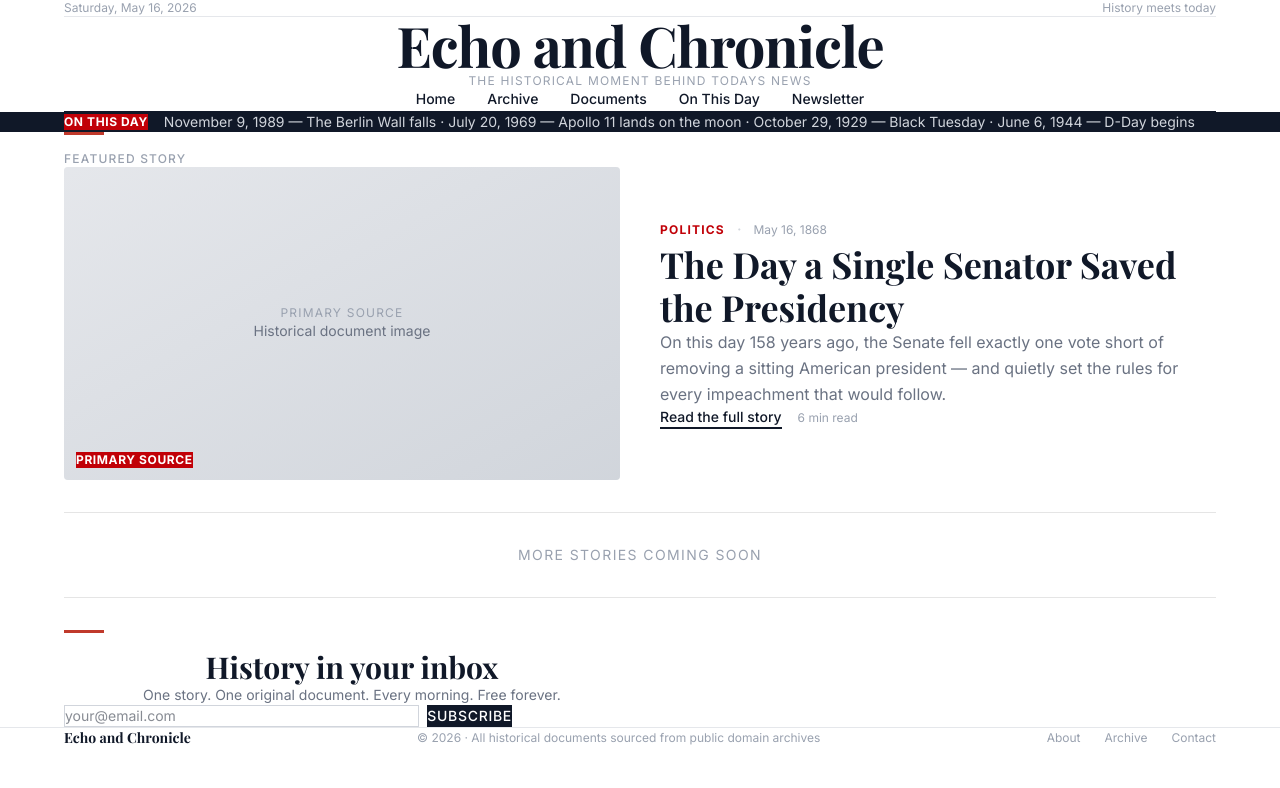
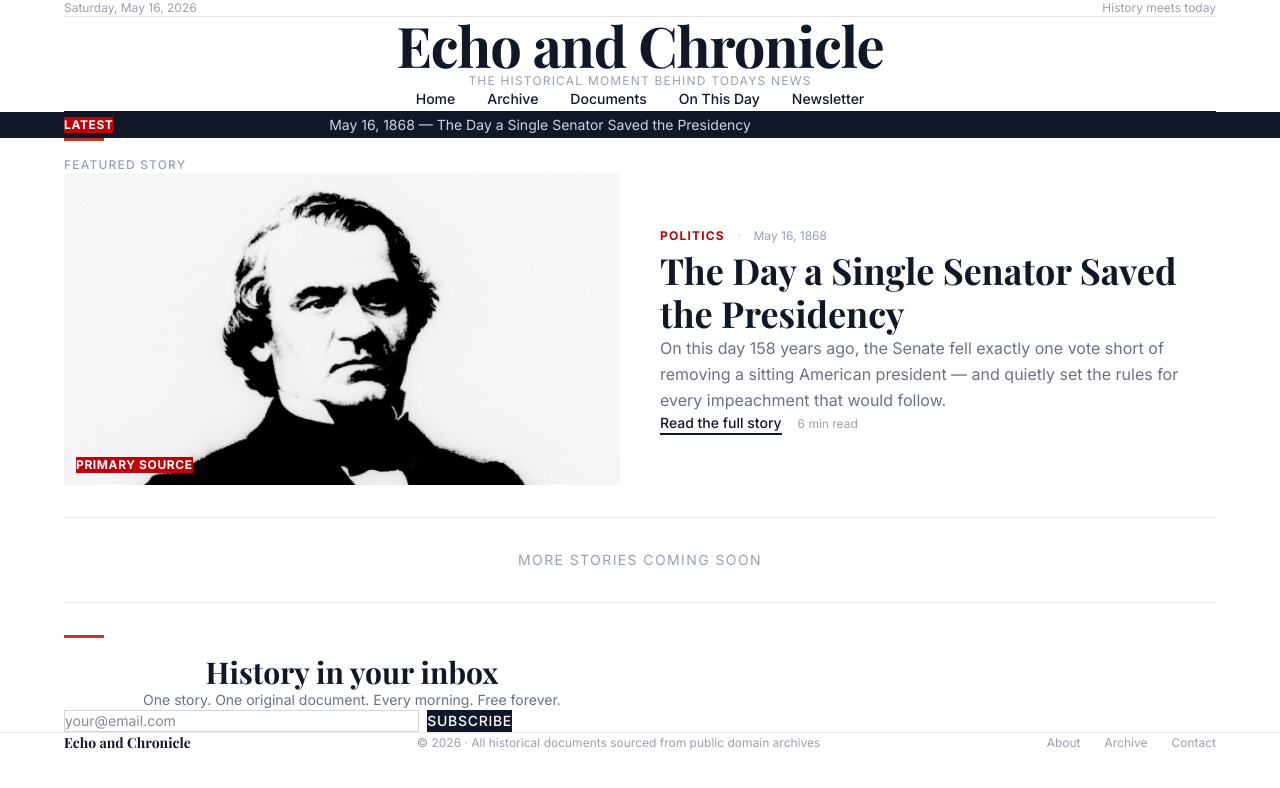
Before and after one commit to bradley77/history-today, a Next.js app: page / in a window 1280 px wide. Shown: the top 788 px of the page. Built offline with nearby package versions, Linux system fonts and the light colour scheme; a web font is replaced by a local one.

Commit message:
Fix homepage image positioning and dynamic ticker

```diff
--- a/app/globals.css
+++ b/app/globals.css
@@ -113,3 +113,17 @@ a {
   color: #111111;
   font-weight: 600;
 }
+/* Ticker animation */
+.ticker-content {
+  display: inline-block;
+  animation: ticker 20s linear infinite;
+}
+
+.ticker-content:hover {
+  animation-play-state: paused;
+}
+
+@keyframes ticker {
+  0% { transform: translateX(100%); }
+  100% { transform: translateX(-100%); }
+}
--- a/app/page.js
+++ b/app/page.js
@@ -2,9 +2,9 @@ import Link from 'next/link'
 import { getAllArticles } from './lib/articles'
 
 export default async function Home() {
-  const realArticles = getAllArticles()
-  const featured = realArticles[0]
-  const rest = realArticles.slice(1)
+  const allArticles = getAllArticles()
+  const featured = allArticles[0]
+  const rest = allArticles.slice(1)
 
   return (
     <main className="min-h-screen bg-white text-gray-900 overflow-x-hidden">
@@ -36,14 +36,21 @@ export default async function Home() {
         </nav>
       </header>
 
-      <div className="bg-gray-900 text-white px-8 py-2">
+      <div className="bg-gray-900 text-white px-8 py-2 overflow-hidden">
         <div style={{maxWidth: '1152px', margin: '0 auto'}} className="flex items-center gap-4">
           <span className="bg-red-700 text-white text-xs font-bold px-2 py-0.5 uppercase tracking-wider shrink-0">
-            On This Day
+            Latest
           </span>
-          <span className="text-sm text-gray-300">
-            November 9, 1989 — The Berlin Wall falls · July 20, 1969 — Apollo 11 lands on the moon · October 29, 1929 — Black Tuesday · June 6, 1944 — D-Day begins
-          </span>
+          <div className="overflow-hidden flex-1">
+            <div className="ticker-content text-sm text-gray-300 whitespace-nowrap">
+              {allArticles.map((article, i) => (
+                <span key={article.slug}>
+                  {article.date} — {article.title}
+                  {i < allArticles.length - 1 && <span className="mx-4">·</span>}
+                </span>
+              ))}
+            </div>
+          </div>
         </div>
       </div>
 
@@ -55,12 +62,13 @@ export default async function Home() {
             <div className="accent-line"></div>
             <p className="text-xs uppercase tracking-widest text-gray-400 mb-6 font-medium">Featured Story</p>
             <Link href={`/articles/${featured.slug}`} className="grid grid-cols-1 md:grid-cols-2 gap-10 items-center article-card cursor-pointer group">
-              <div className="bg-gray-100 aspect-video rounded-sm flex items-center justify-center overflow-hidden relative">
-                <div className="absolute inset-0 bg-gradient-to-br from-gray-200 to-gray-300"></div>
-                <div className="relative text-center px-8">
-                  <p className="text-gray-400 text-xs uppercase tracking-widest mb-2">Primary Source</p>
-                  <p className="text-gray-500 text-sm">Historical document image</p>
-                </div>
+              <div className="aspect-video rounded-sm overflow-hidden relative bg-gray-100">
+                <img
+                  src={`/images/${featured.slug}.jpg`}
+                  alt={featured.title}
+                  className="w-full h-full object-cover"
+                  style={{objectPosition: '50% 15%'}}
+                />
                 <div className="absolute bottom-3 left-3 bg-red-700 text-white text-xs px-2 py-1 uppercase tracking-wider font-bold">
                   {featured.tag}
                 </div>
@@ -100,8 +108,12 @@ export default async function Home() {
                   href={`/articles/${article.slug}`}
                   className="article-card cursor-pointer group border-t-2 border-gray-100 hover:border-red-700 pt-4 transition-all duration-200"
                 >
-                  <div className="bg-gray-100 aspect-video rounded-sm mb-4 relative overflow-hidden">
-                    <div className="absolute inset-0 bg-gradient-to-br from-gray-100 to-gray-200 group-hover:from-gray-200 group-hover:to-gray-300 transition-all duration-300"></div>
+                  <div className="aspect-video rounded-sm mb-4 relative overflow-hidden bg-gray-100">
+                    <img
+                      src={`/images/${article.slug}.jpg`}
+                      alt={article.title}
+                      className="w-full h-full object-cover"
+                    />
                     <div className="absolute bottom-2 left-2 bg-red-700 text-white text-xs px-2 py-0.5 uppercase tracking-wider font-bold">
                       {article.tag}
                     </div>
```
